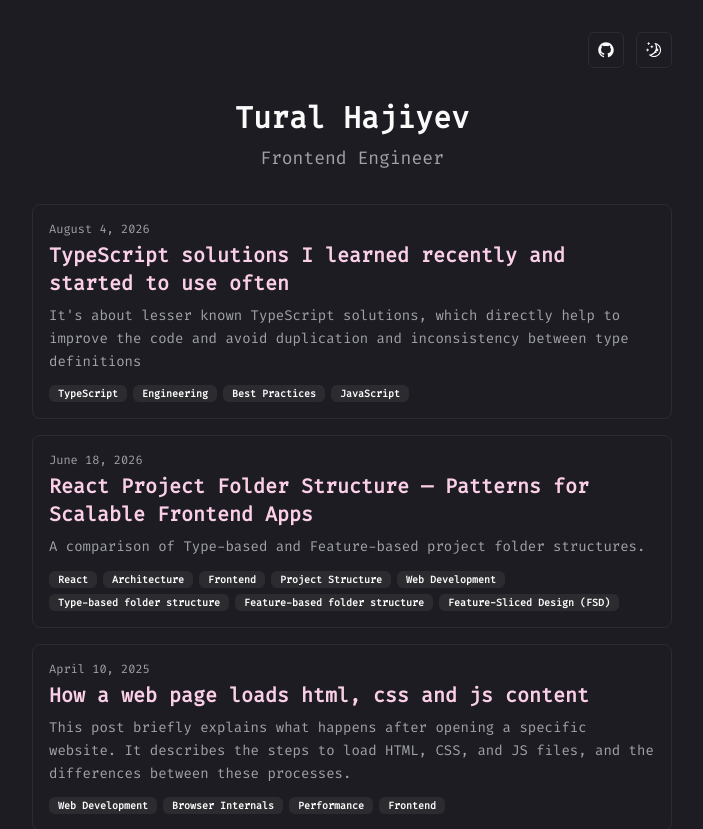
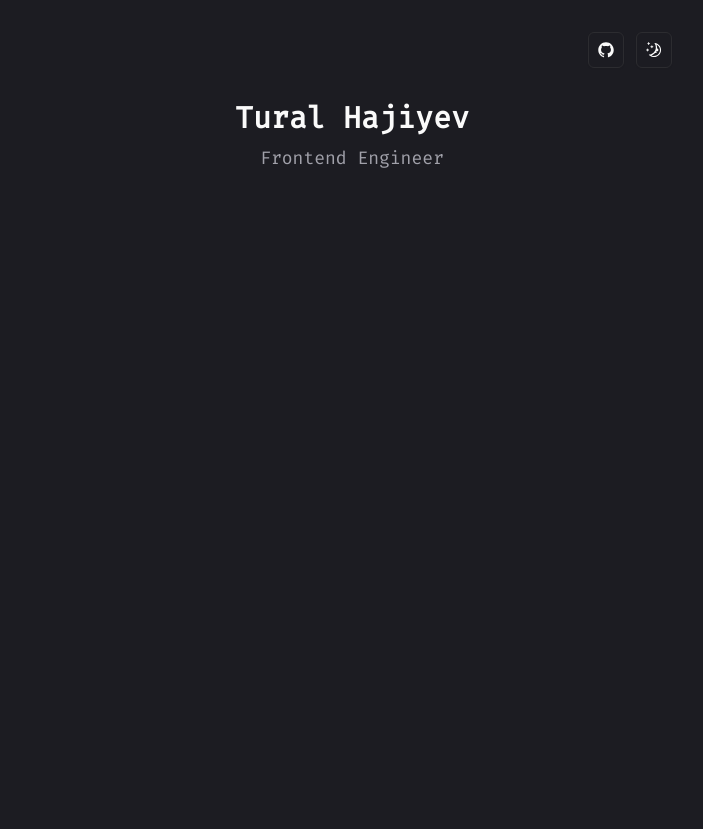
Before and after one commit to turalowski/tural.dev, a Next.js app: page / in a window 1280 px wide. Shown: the top 829 px of the page, without its empty margins (288-991 px from the left). After the commit the page ends 800 px from the top, so only its background shows below. Built offline with nearby package versions, Linux system fonts and the light colour scheme.

Commit message:
Hide all posts

```diff
--- a/app/(pages)/page.tsx
+++ b/app/(pages)/page.tsx
@@ -40,7 +40,9 @@ export const metadata: Metadata = {
 };
 
 export default async function BlogPage() {
-  const posts = getAllPosts();
+  // const posts = getAllPosts();
+
+  const posts = [];
 
   const jsonLd = {
     "@context": "https://schema.org",
```
